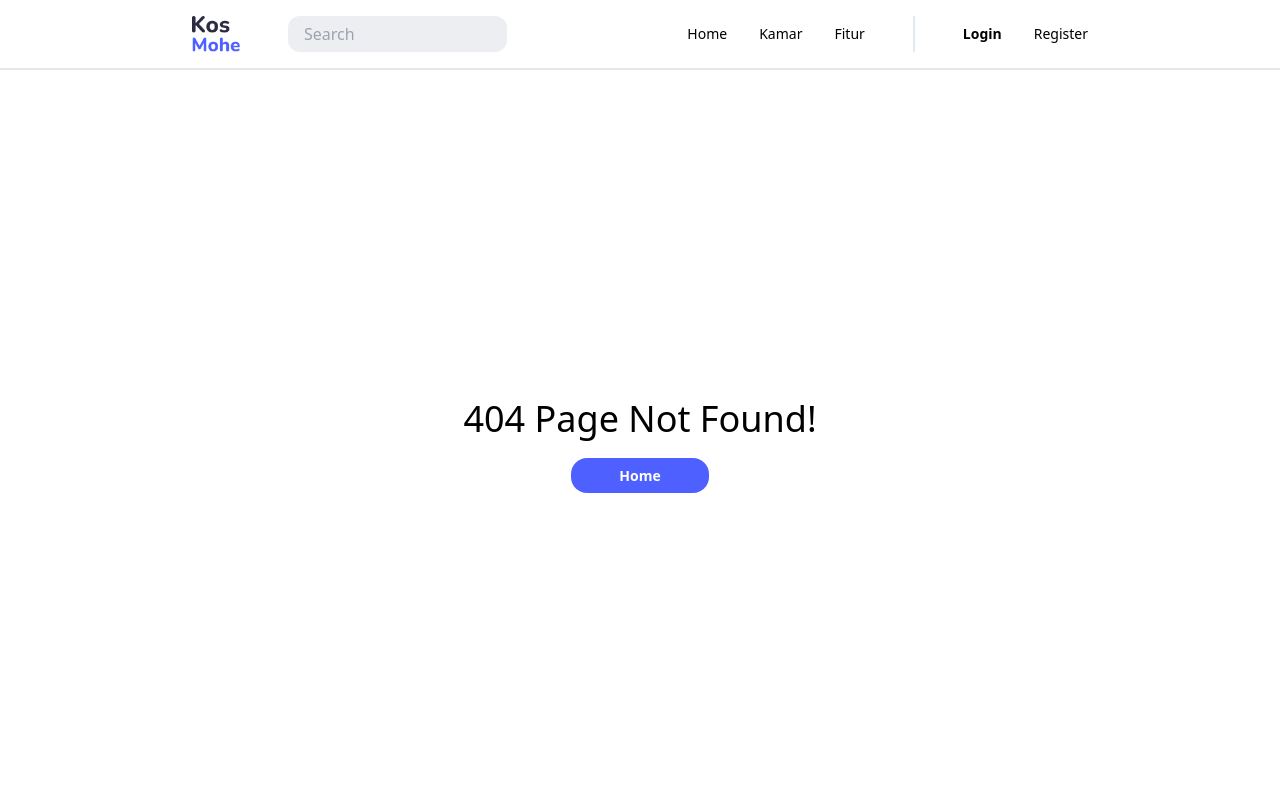
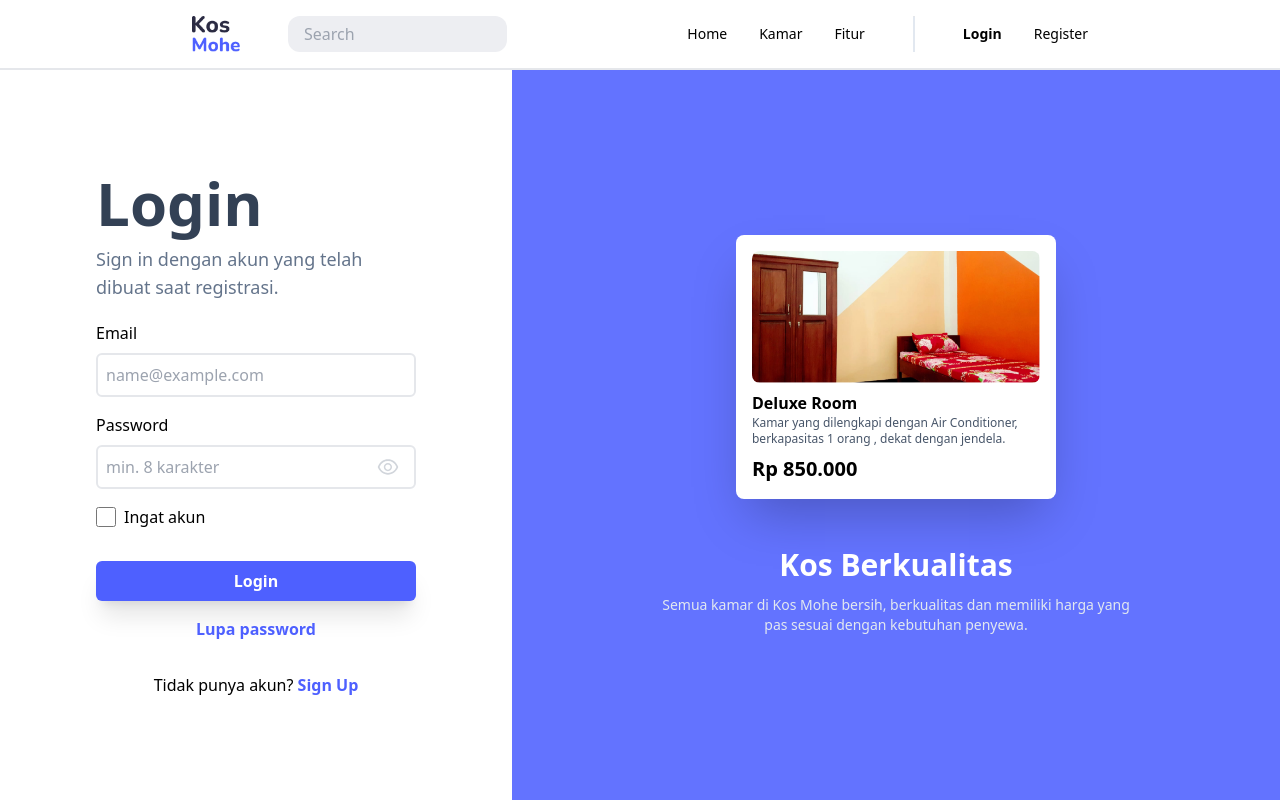
Before and after one commit to bazoka-kaka/kos-mohe-app-fe, a React (Create React App) app: page /login in a window 1280 px wide. Before the commit this address had no page. Shown: the top 800 px of the page. Built offline with nearby package versions, Linux system fonts and the light colour scheme.

Commit message:
implement login page

```diff
--- a/src/App.jsx
+++ b/src/App.jsx
@@ -8,6 +8,7 @@ import Register from "./pages/Auth/Register";
 import Fitur from "./pages/Client/Fitur";
 import Kamar from "./pages/Client/Kamar";
 import KamarDetail from "./pages/Client/KamarDetail";
+import Login from "./pages/Auth/Login";
 
 const App = () => {
   // eslint-disable-next-line
@@ -171,6 +172,7 @@ const App = () => {
         {/* <Route path='/' element={<Layout />}> */}
         <Route index element={<Home kamar={kamar} fasilitas={fasilitas} />} />
         <Route path='/register' element={<Register />} />
+        <Route path='/login' element={<Login />} />
         <Route path='/kamar' element={<Kamar kamar={kamar} />} />
         <Route
           path='/kamar/double-deluxe'
--- /dev/null
+++ b/src/pages/Auth/Login.jsx
@@ -0,0 +1,135 @@
+import React, { useState } from "react";
+import Nav from "../../components/Nav";
+import Footer from "../../components/Footer";
+import { AiOutlineEye } from "react-icons/ai";
+
+const Login = () => {
+  const [showPwd, setShowPwd] = useState(false);
+  const toggleShowPwd = () => setShowPwd(!showPwd);
+  return (
+    <>
+      <Nav />
+      <div className='min-h-[100vh] pt-[69.53px] flex'>
+        {/* left */}
+        <div className='flex flex-col justify-center w-2/5 px-24 py-12'>
+          {/* header */}
+          <header>
+            <h1 className='text-6xl font-semibold text-slate-700'>Login</h1>
+            <p className='mt-3 text-lg text-slate-500'>
+              Sign in dengan akun yang telah dibuat saat registrasi.
+            </p>
+          </header>
+          {/* form */}
+          <form
+            className='flex flex-col gap-4 mt-5'
+            action='/handle/login'
+            method='post'
+          >
+            <div className='flex flex-col gap-2'>
+              <label htmlFor='#email'>Email</label>
+              <input
+                className='p-2 border-2 border-gray-200 rounded-md'
+                type='email'
+                id='email'
+                name='email'
+                placeholder='name@example.com'
+              />
+            </div>
+            <div className='flex flex-col gap-2'>
+              <label htmlFor='#password'>Password</label>
+              <div className='relative'>
+                <input
+                  className='w-full p-2 border-2 border-gray-200 rounded-md'
+                  type={showPwd ? "text" : "password"}
+                  id='password'
+                  name='password'
+                  placeholder='min. 8 karakter'
+                />
+                <div className='absolute text-2xl text-gray-300 -translate-y-1/2 right-4 top-1/2'>
+                  <AiOutlineEye
+                    className='cursor-pointer'
+                    onClick={toggleShowPwd}
+                  />
+                </div>
+              </div>
+            </div>
+
+            <div className='flex gap-2'>
+              <input
+                className='w-5 border-4 border-gray-200'
+                type='checkbox'
+                name='remember-acc'
+                id='#remember-acc'
+              />
+              <label htmlFor='#remember-acc'>Ingat akun</label>
+            </div>
+          </form>
+          {/* button */}
+          <button
+            className='inline-block w-full px-8 py-2 mt-8 font-semibold text-white transition-colors duration-200 rounded-md shadow-xl hover:bg-primary-light bg-primary'
+            type='submit'
+          >
+            Login
+          </button>
+          <a
+            className='mt-4 font-semibold text-center transition duration-200 text-primary hover:text-primary-light'
+            href='login'
+          >
+            Lupa password
+          </a>
+          <p className='mt-8 text-center'>
+            Tidak punya akun?{" "}
+            <a
+              className='font-semibold transition duration-200 text-primary hover:text-primary-light'
+              href='login'
+            >
+              Sign Up
+            </a>
+          </p>
+        </div>
+        {/* right */}
+        <div className='flex items-center justify-center w-3/5 bg-primary-light'>
+          <div className='flex flex-col items-center'>
+            {/* image card */}
+            <a
+              href='/kamar/deluxe'
+              className='p-4 transition duration-200 bg-white rounded-lg shadow-2xl hover:-translate-y-1 w-80'
+            >
+              {/* image */}
+              <img
+                className='rounded-lg'
+                src='/imgs/kamar/deluxe.png'
+                alt='Kamar Deluxe'
+              />
+              {/* text */}
+              <div className='mt-2'>
+                {/* title */}
+                <h2 className='font-semibold'>Deluxe Room</h2>
+                {/* description */}
+                <p className='text-xs text-slate-600'>
+                  Kamar yang dilengkapi dengan Air Conditioner, berkapasitas 1
+                  orang , dekat dengan jendela.
+                </p>
+                {/* price */}
+                <p className='mt-2 text-xl font-bold'>Rp 850.000</p>
+              </div>
+            </a>
+            {/* text explanation */}
+            <div className='w-2/3 mt-12 text-center'>
+              <h1 className='text-3xl font-semibold text-white'>
+                Kos Berkualitas
+              </h1>
+              <p className='mt-3 text-sm text-slate-200'>
+                Semua kamar di Kos Mohe bersih, berkualitas dan memiliki harga
+                yang pas sesuai dengan kebutuhan penyewa.
+              </p>
+            </div>
+          </div>
+        </div>
+      </div>
+      <Footer />
+    </>
+  );
+};
+
+export default Login;
```
